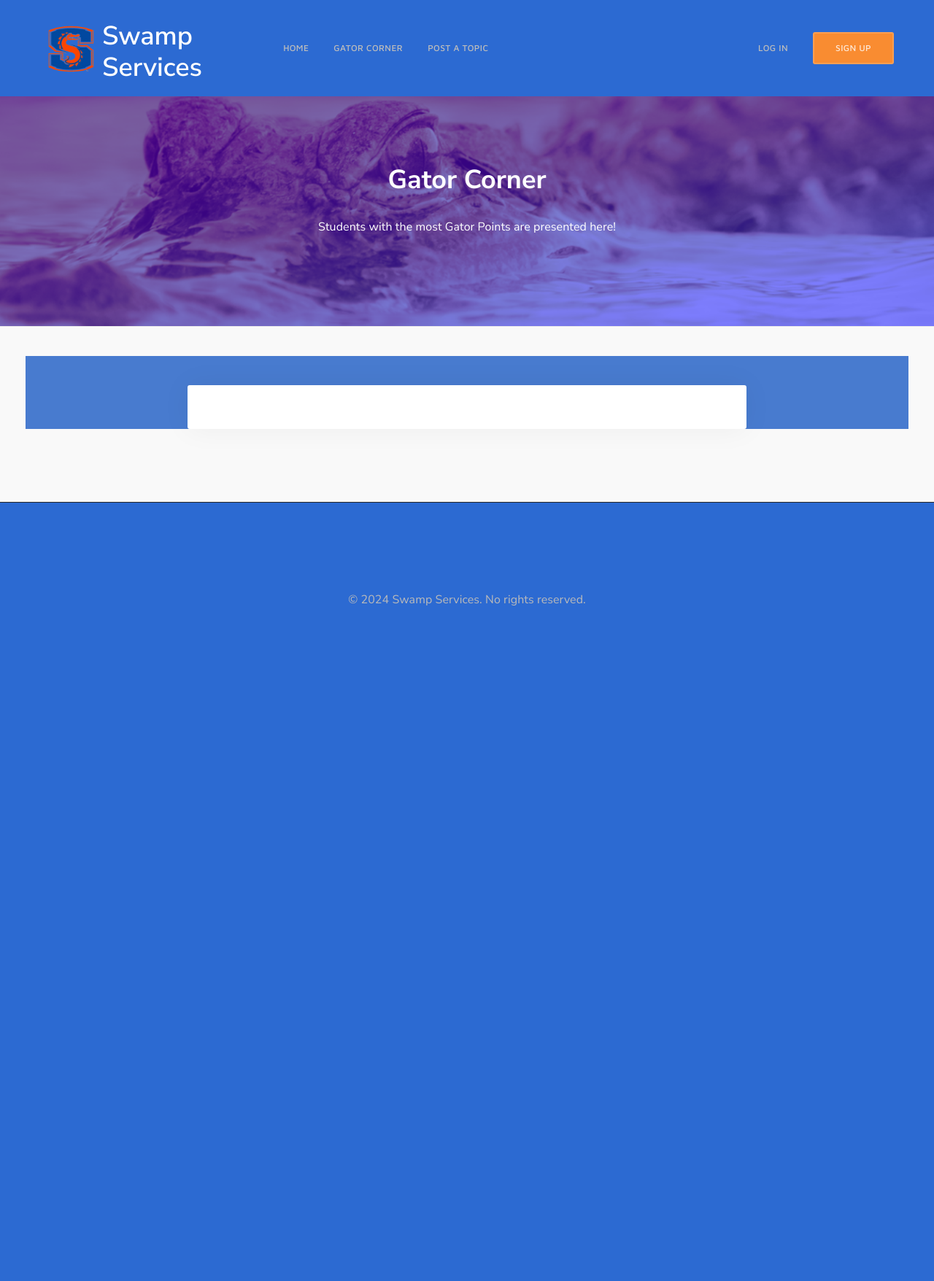
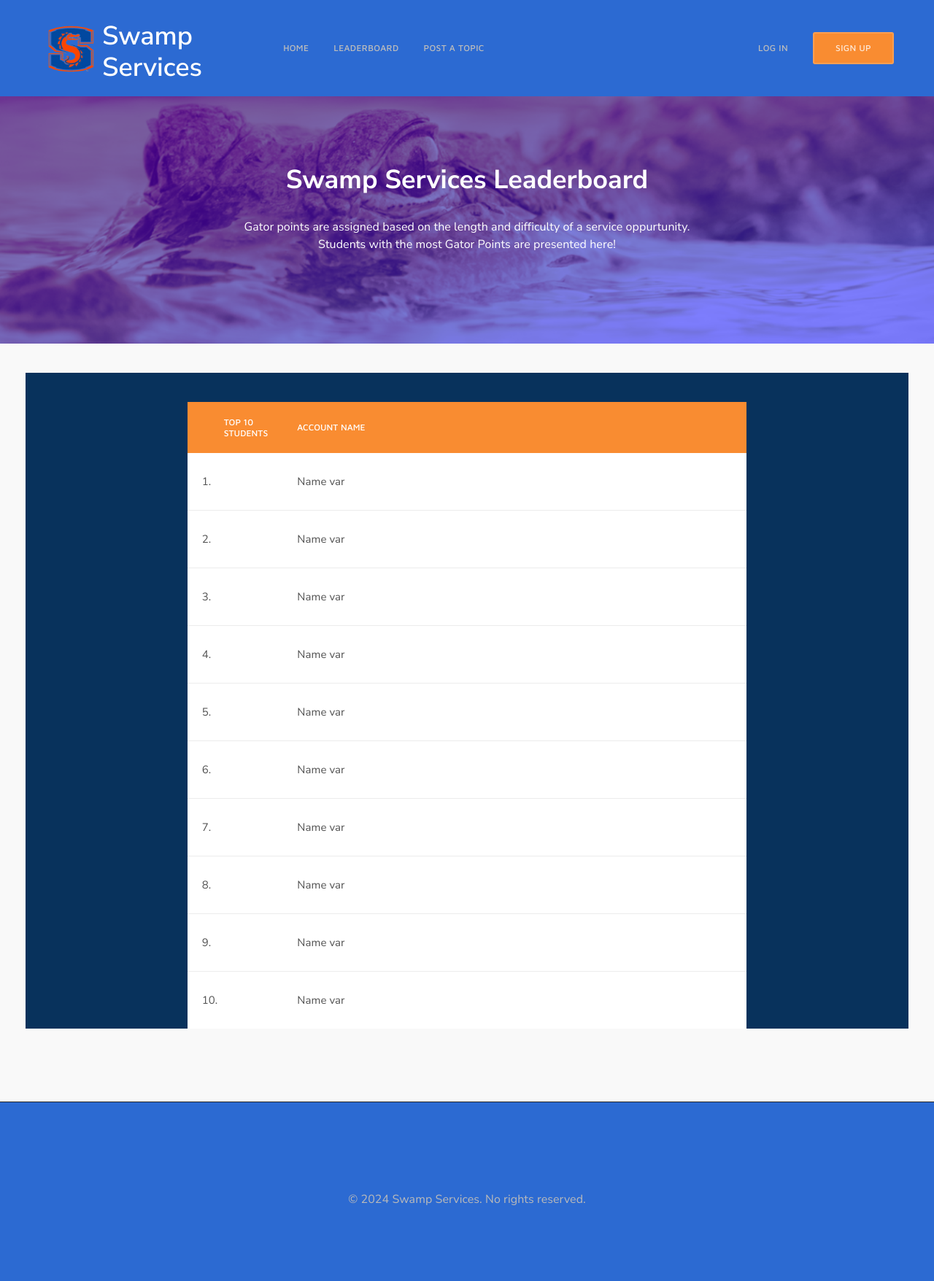
Before and after one commit to ZachJasko/CEN3031-Project, a Django app: page /blog/ in a window 1280 px wide. Shown: the whole page at 73% size. Before the commit the page ends 830 px from the top, so only its background shows below. Run offline with Django 3.2, Linux system fonts and the light colour scheme; data that the repository does not hold is empty; some libraries are stand-ins or nearby versions.

Commit message:
Leaderboard UI, color changes, fixed css table issues

```diff
--- a/static/css/custom.css
+++ b/static/css/custom.css
@@ -288,7 +288,7 @@ tr {
 
 /* Topic boxes */
 .md-gap {
-    background-color: #487BCF;
+    background-color: #08325C;
 }
 
 .cdx-form {
@@ -302,6 +302,5 @@ tr {
 /* Color codes
     Peach: #F98C31
     Dark Blue: #0800FE
-    Dark Grey: #2B2B30
-
+    Dark Grey: #08325C
 */
--- a/templates/blog-listing.html
+++ b/templates/blog-listing.html
@@ -11,39 +11,80 @@
 
             <div class="row justify-content-center">
                 <div class="col-xl-7">
-                    <h1 class="h2 mb-30 text-white text-center" style="font-weight: bold">Gator Corner</h1>
-                    <p style="text-align:center; color: white; font-weight: 500">Students with the most Gator Points are presented here!</p>
+                    <h1 class="h2 mb-30 text-white text-center" style="font-weight: bold">Swamp Services Leaderboard</h1>
+                    <p style="text-align:center; color: white; font-weight: 500">
+                    Gator points are assigned based on the length and difficulty of a service oppurtunity.
+                    Students with the most Gator Points are presented here!
+                    </p>
                 </div>
             </div>
         </div>
     </header>
 
-
-    <div class="dx-separator"></div>
-
     <div class="dx-box-5 pb-100 bg-grey-6">
         <div class="container">
             <div class="row vertical-gap md-gap">
                 <div class="col-lg-8 offset-md-2">
-                    <div class="dx-box dx-box-decorated">
-                        <div class="dx-blog-post">
-                            <div class="dx-blog-post-box pt-30 pb-30">
-                                {% for post in all_posts %}
-                                <a href="{% url 'article-detail' post.slug %}"><h2 class="h5" style="color: #2B72E6;">{{ post.title }}</h2></a>
-                                <p>{{ post.content|safe|truncatewords:30 }}</p>
+                    <table class="dx-table dx-table-default">
+                        <thead>
+                            <tr>
+                                <th scope="col" style="width: 20px">Top 10 Students</th>
+                                <th scope="col" >Account Name</th>
+                            </tr>
+                        </thead>
+                        <tbody>
+                            <tr>
+                                <td scope="col">1.</th>
+                                <td scope="col">Name var</th>
+                            </tr>
 
-                                <ul class="dx-blog-post-info" style="margin-bottom: 60px;">
-                                    <li> <i class="fa fa-pencil"></i> Post by: {{ post.author.user }}</li> <!-- Post by: Admin -->
-                                    <li> <i class="fa fa-calendar" aria-hidden="true"></i> Written at: {{ post.timestamp|date }}</li>
-                                </ul>
-                                {% endfor %}
-                            </div>
-                        </div>
-                    </div>
+                            <tr>
+                                <td scope="col">2.</th>
+                                <td scope="col">Name var</th>
+                            </tr>
+
+                            <tr>
+                                <td scope="col">3.</th>
+                                <td scope="col">Name var</th>
+                            </tr>
+
+                            <tr>
+                                <td scope="col">4.</th>
+                                <td scope="col">Name var</th>
+                            </tr>
+
+                            <tr>
+                                <td scope="col">5.</th>
+                                <td scope="col">Name var</th>
+                            </tr>
+
+                            <tr>
+                                <td scope="col">6.</th>
+                                <td scope="col">Name var</th>
+                            </tr>
+
+                            <tr>
+                                <td scope="col">7.</th>
+                                <td scope="col">Name var</th>
+                            </tr>
+
+                            <tr>
+                                <td scope="col">8.</th>
+                                <td scope="col">Name var</th>
+                            </tr>
+
+                            <tr>
+                                <td scope="col">9.</th>
+                                <td scope="col">Name var</th>
+                            </tr>
+
+                            <tr>
+                                <td scope="col">10.</th>
+                                <td scope="col">Name var</th>
+                            </tr>
+                        </tbody>
+                    </table>
                 </div>
-
-
-
             </div>
         </div>
     </div>
--- a/templates/header.html
+++ b/templates/header.html
@@ -76,7 +76,7 @@
             <button type="button" class="dx-navbar-burger dropdown-toggle dropdown-toggle-split" data-toggle="dropdown" aria-haspopup="true" aria-expanded="false"><span style="color:white">Menu</span> </button>
             <div class="dropdown-menu">
                 <a class="dropdown-item" href="{% url 'home' %}">Home</a>
-                <a class="dropdown-item" href="{% url 'blog' %}">Gator Corner</a>
+                <a class="dropdown-item" href="{% url 'blog' %}">Leaderboard</a>
                 <a class="dropdown-item" href="{% url 'user-post' %}">Post A Topic</a>
                 <div class="dropdown-divider"></div>
                 {% if user.is_authenticated %}
@@ -102,7 +102,7 @@
                     </li>
                     <li class="dx-drop-item">
                         <a href="{% url 'blog' %}">
-                            Gator Corner
+                            Leaderboard
                         </a>
                     </li>
                     <li class="dx-drop-item">
```
